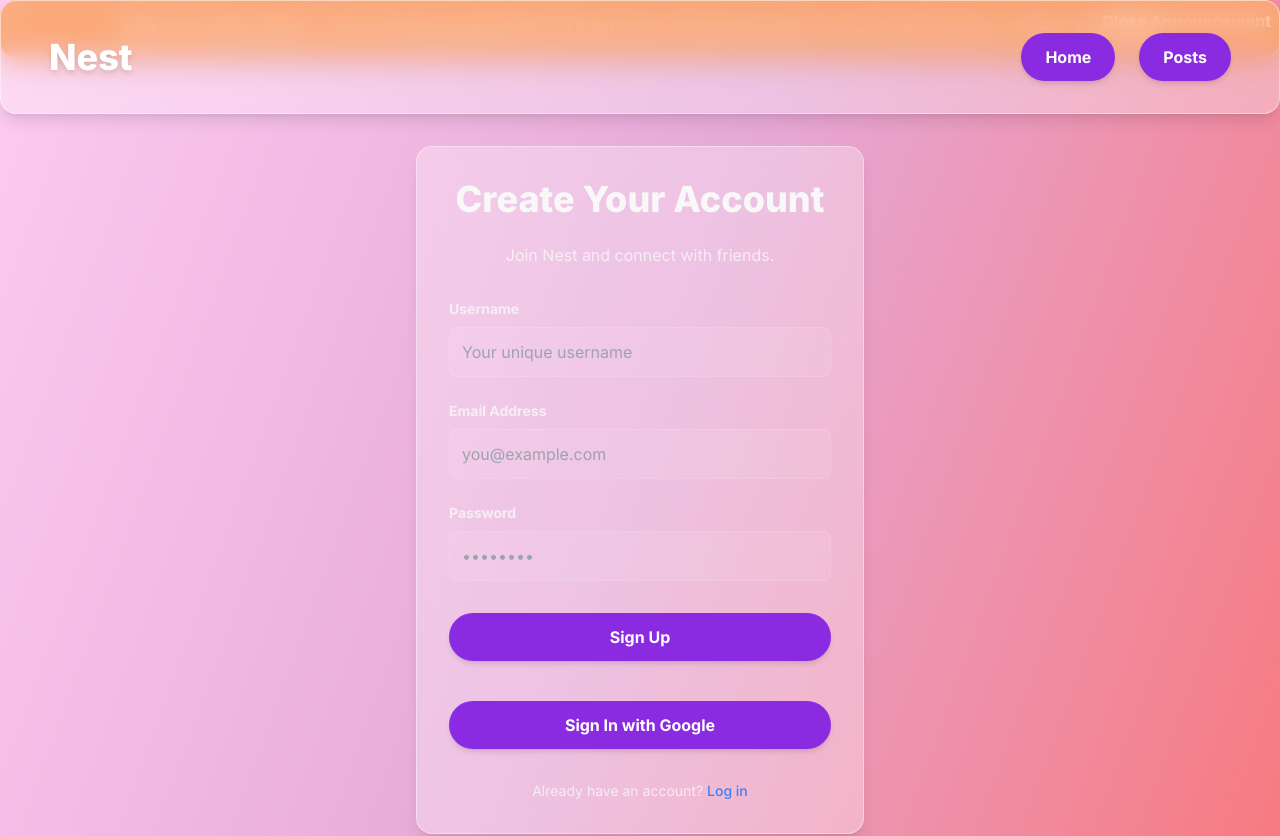
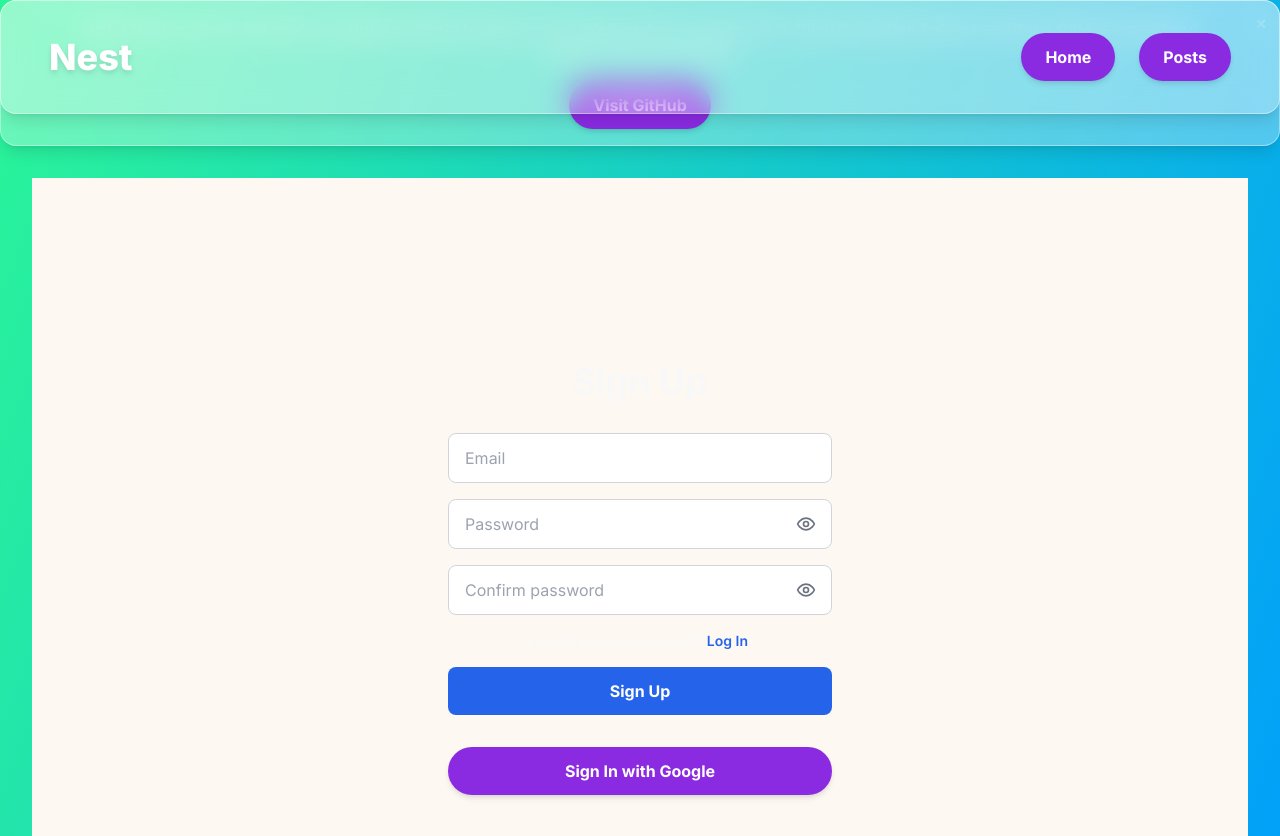
Before and after one commit to greenhenry441/nest-social-networking, a Next.js app: page /signup in a window 1280 px wide. Shown: the top 836 px of the page. Built offline with nearby package versions, Linux system fonts and the light colour scheme; no server answers.

Commit message:
feat: Implement seamless authentication and update version to 1.0.2

```diff
--- a/app/components/AnnouncementBanner.tsx
+++ b/app/components/AnnouncementBanner.tsx
@@ -10,16 +10,26 @@ export default function AnnouncementBanner() {
   }
 
   return (
-    <div className="glassmorphism text-center p-4 bg-orange-500/80 text-white">
-      <p className="font-semibold">
-        Nest is in Version Alpha, so we are having design/CSS and build issues. Please bear with us as we fix these issues. Thanks, Nest Team
-      </p>
+    <div className="glassmorphism relative p-4">
+      <div className="flex flex-col items-center justify-center space-y-4 mx-12">
+        <p className="font-semibold text-center">
+            Hello! Nest is now in full mode, so alpha and beta testing is over! We now have version 1.0.2. Click the button below to visit the GitHub repository! Thanks, Nest Developers
+        </p>
+        <a
+            href="https://github.com/greenhenry441/nest-social-networking/tree/M1.MI1.P1"
+            target="_blank"
+            rel="noopener noreferrer"
+            className="btn flex-shrink-0"
+        >
+            Visit GitHub
+        </a>
+      </div>
       <button
-        onClick={() => setIsVisible(false)}
-        className="absolute top-2 right-2 text-white font-bold"
-        suppressHydrationWarning
+          onClick={() => setIsVisible(false)}
+          className="absolute top-2 right-3 text-white font-semibold text-lg"
+          suppressHydrationWarning
       >
-        Close Announcement
+          &times;
       </button>
     </div>
   );
--- a/app/globals.css
+++ b/app/globals.css
@@ -6,7 +6,7 @@
   body {
     @apply text-foreground;
     /* A vibrant gradient background makes the glassmorphism pop */
-    background: linear-gradient(110deg, #fdcbf1 0%, #e6a8d7 50%, #f7797d 100%);
+    background: linear-gradient(110deg, #2AF598 0%, #009EFD 100%);
     min-height: 100vh;
   }
 
--- a/app/login/page.tsx
+++ b/app/login/page.tsx
@@ -1,22 +1,26 @@
-'use client'
+'use client';
 
 import { useState } from 'react';
 import Link from 'next/link';
 import { useRouter } from 'next/navigation';
-import { signInWithEmailAndPassword } from 'firebase/auth';
+import { signInWithEmailAndPassword, sendPasswordResetEmail } from 'firebase/auth';
 import { auth } from '@/lib/firebase/client';
 import { createSession } from '@/app/actions';
 import GoogleSignInButton from '@/app/components/GoogleSignInButton';
+import { Eye, EyeOff } from 'lucide-react';
 
 export default function LoginPage() {
   const [email, setEmail] = useState('');
   const [password, setPassword] = useState('');
   const [error, setError] = useState<string | null>(null);
+  const [showPassword, setShowPassword] = useState(false);
+  const [resetSent, setResetSent] = useState(false);
   const router = useRouter();
 
   const handleLogin = async (event: React.FormEvent<HTMLFormElement>) => {
     event.preventDefault();
     setError(null);
+    setResetSent(false);
     try {
       const userCredential = await signInWithEmailAndPassword(auth, email, password);
       const idToken = await userCredential.user.getIdToken();
@@ -27,79 +31,84 @@ export default function LoginPage() {
     }
   };
 
+  const handlePasswordReset = async () => {
+    if (!email) {
+      setError("Please enter your email address to reset your password.");
+      return;
+    }
+
+    const actionCodeSettings = {
+        url: `${window.location.origin}/reset-password`,
+        handleCodeInApp: true,
+    };
+
+    try {
+      await sendPasswordResetEmail(auth, email, actionCodeSettings);
+      setResetSent(true);
+      setError(null);
+    } catch (e: any) {
+      setError(e.message);
+    }
+  };
+
   return (
-    <div className="min-h-screen bg-background flex items-center justify-center p-4">
-      <div className="grid grid-cols-1 md:grid-cols-2 max-w-4xl w-full bg-card shadow-2xl rounded-2xl overflow-hidden">
-        <div className="p-8 md:p-12 flex flex-col justify-center">
-          <h1 className="text-5xl font-extrabold text-foreground mb-4">Welcome Back</h1>
-          <p className="text-foreground/70 mb-8">Sign in to reconnect with your Nest.</p>
-
-          <form onSubmit={handleLogin} className="space-y-6">
-            <div>
-              <label htmlFor="email" className="text-sm font-bold text-foreground/80 block mb-2">Email Address</label>
+    <div className="min-h-screen bg-[#FDF8F2] flex flex-col items-center justify-center p-4">
+      <div className="w-full max-w-sm">
+        <h1 className="text-4xl font-bold text-center mb-8">Log In</h1>
+        <form onSubmit={handleLogin} className="space-y-4">
           <input
-                id="email"
             type="email"
-                name="email"
-                required
-                className="w-full p-4 bg-input border-2 border-border rounded-lg focus:ring-4 focus:ring-primary/30 focus:border-primary text-foreground transition duration-300"
-                placeholder="you@example.com"
+            placeholder="Email"
+            className="w-full px-4 py-3 border border-gray-300 rounded-lg focus:outline-none focus:ring-2 focus:ring-blue-500"
             value={email}
             onChange={(e) => setEmail(e.target.value)}
+            required
             suppressHydrationWarning
           />
-            </div>
-            <div>
-              <label htmlFor="password_login" className="text-sm font-bold text-foreground/80 block mb-2">Password</label>
+          <div className="relative">
             <input
-                id="password_login"
-                type="password"
-                name="password"
-                required
-                className="w-full p-4 bg-input border-2 border-border rounded-lg focus:ring-4 focus:ring-primary/30 focus:border-primary text-foreground transition duration-300"
-                placeholder="••••••••"
+              type={showPassword ? 'text' : 'password'}
+              placeholder="Password"
+              className="w-full px-4 py-3 border border-gray-300 rounded-lg focus:outline-none focus:ring-2 focus:ring-blue-500"
               value={password}
               onChange={(e) => setPassword(e.target.value)}
+              required
               suppressHydrationWarning
             />
+            <button
+              type="button"
+              className="absolute inset-y-0 right-0 px-4 flex items-center text-gray-500"
+              onClick={() => setShowPassword(!showPassword)}
+              suppressHydrationWarning
+            >
+              {showPassword ? <EyeOff size={20} /> : <Eye size={20} />}
+            </button>
           </div>
-
-            {error && (
-              <div className="mt-4 p-4 bg-destructive/10 border-l-4 border-destructive text-destructive-foreground rounded-r-lg">
-                <p className="font-semibold">Error</p>
-                <p>{error}</p>
+          <div className="text-sm text-center">
+            <p className="mb-2">
+              Don&apos;t have an account?{' '}
+              <Link href="/signup" className="font-semibold text-blue-600 hover:underline">
+                Sign Up
+              </Link>
+            </p>
+            <p>
+              <button type="button" onClick={handlePasswordReset} className="font-semibold text-blue-600 hover:underline" suppressHydrationWarning>
+                Forgot Password?
+              </button>
+            </p>
           </div>
-            )}
-
+          {error && <p className="text-red-500 text-sm text-center">{error}</p>}
+          {resetSent && <p className="text-green-500 text-sm text-center">Password reset email sent!</p>}
           <button
             type="submit"
-              className="w-full bg-primary text-primary-foreground font-bold py-4 px-4 rounded-lg hover:bg-primary/90 transition-transform transform hover:scale-105 focus:outline-none focus:ring-4 focus:ring-primary/50 shadow-lg"
+            className="w-full bg-blue-600 text-white font-bold py-3 px-4 rounded-lg hover:bg-blue-700 transition-colors"
             suppressHydrationWarning
           >
-              Log In
+            Sign In
           </button>
         </form>
-
-          <div className="relative my-6">
-            <div className="absolute inset-0 flex items-center">
-              <span className="w-full border-t border-border"></span>
-            </div>
-            <div className="relative flex justify-center text-xs uppercase">
-              <span className="bg-card px-2 text-foreground/60">Or continue with</span>
-            </div>
-          </div>
-
+        <div className="mt-4">
           <GoogleSignInButton />
-
-          <div className="mt-8 text-center text-sm text-foreground/70">
-            <p>Don&apos;t have an account?{' '}
-              <Link href="/signup" className="font-semibold text-primary hover:underline">
-                Sign up
-              </Link>
-            </p>
-          </div>
-        </div>
-        <div className="hidden md:block bg-cover bg-center" style={{backgroundImage: "url('https://images.unsplash.com/photo-1517486808906-6538b3423b93?q=80&w=2070&auto=format&fit=crop&ixlib=rb-4.0.3&ixid=M3wxMjA3fDB8MHxwaG90by1wYWdlfHx8fGVufDB8fHx8fA%3D%3D')"}}>
         </div>
       </div>
     </div>
--- a/app/signup/page.tsx
+++ b/app/signup/page.tsx
@@ -1,101 +1,107 @@
 'use client'
 
-import { useActionState } from 'react';
+import { useActionState, useState, useEffect } from 'react';
 import Link from 'next/link';
-import { signUp } from '@/app/actions';
+import { useRouter } from 'next/navigation';
+import { signUp, createSession } from '@/app/actions';
+import { signInWithCustomToken } from 'firebase/auth';
+import { auth } from '@/lib/firebase/client';
 import GoogleSignInButton from '@/app/components/GoogleSignInButton';
+import { Eye, EyeOff } from 'lucide-react';
 
 export default function SignupPage() {
-  const [formState, action] = useActionState(signUp, { nestEmail: null, errors: {} });
+  const [formState, action] = useActionState(signUp, { customToken: null, errors: {} });
+  const [showPassword, setShowPassword] = useState(false);
+  const router = useRouter();
 
-  if (formState.nestEmail) {
-    return (
-      <div className="min-h-screen flex flex-col items-center justify-center">
-        <div className="glassmorphism max-w-md w-full mx-auto p-8">
-          <h1 className="text-4xl font-extrabold text-center mb-6 text-foreground">Welcome to Nest!</h1>
-          <p className="text-center text-foreground/80 mb-8">Your account has been created.</p>
-          <div className="bg-input p-4 rounded-lg text-center">
-            <p className="text-sm font-bold text-foreground/80">Your New Nest Email</p>
-            <p className="text-lg font-medium text-foreground">{formState.nestEmail}</p>
-          </div>
-          <Link href="/login" className="btn block w-full mt-8 text-center">
-              Continue to Login
-          </Link>
-        </div>
-      </div>
-    );
-  }
+  useEffect(() => {
+    async function handleSignIn() {
+      if (formState.customToken) {
+        try {
+          const userCredential = await signInWithCustomToken(auth, formState.customToken);
+          const idToken = await userCredential.user.getIdToken();
+          await createSession(idToken);
+          router.push('/');
+        } catch (error) {
+          console.error("Error signing in with custom token:", error);
+        }
+      }
+    }
+    handleSignIn();
+  }, [formState.customToken, router]);
 
   return (
-    <div className="min-h-screen flex flex-col items-center justify-center">
-      <div className="glassmorphism max-w-md w-full mx-auto p-8">
-        <h1 className="text-4xl font-extrabold text-center mb-6 text-foreground">Create Your Account</h1>
-        <p className="text-center text-foreground/80 mb-8">Join Nest and connect with friends.</p>
-
-        <form action={action}>
-          <div className="space-y-6">
-            <div>
-              <label htmlFor="username" className="text-sm font-bold text-foreground/80 block mb-2">Username</label>
-              <input
-                id="username"
-                type="text"
-                name="username"
-                required
-                className="w-full p-3 bg-input border border-border rounded-lg focus:ring-2 focus:ring-primary text-foreground transition"
-                placeholder="Your unique username"
-              />
-            </div>
-            <div>
-              <label htmlFor="email" className="text-sm font-bold text-foreground/80 block mb-2">Email Address</label>
-              <input
-                id="email"
-                type="email"
-                name="email"
-                required
-                className="w-full p-3 bg-input border border-border rounded-lg focus:ring-2 focus:ring-primary text-foreground transition"
-                placeholder="you@example.com"
-              />
-               {formState.errors.email && (
-                <p className="mt-2 text-sm text-destructive">{formState.errors.email.join(', ')}</p>
-              )}
-            </div>
-            <div>
-              <label htmlFor="password_signup" className="text-sm font-bold text-foreground/80 block mb-2">Password</label>
-              <input
-                id="password_signup"
-                type="password"
-                name="password"
-                required
-                className="w-full p-3 bg-input border border-border rounded-lg focus:ring-2 focus:ring-primary text-foreground transition"
-                placeholder="••••••••"
-              />
-              {formState.errors.password && (
-                <p className="mt-2 text-sm text-destructive">{formState.errors.password.join(', ')}</p>
-              )}
-            </div>
+    <div className="min-h-screen bg-[#FDF8F2] flex flex-col items-center justify-center p-4">
+      <div className="w-full max-w-sm">
+        <h1 className="text-4xl font-bold text-center mb-8">Sign Up</h1>
+        <form action={action} className="space-y-4">
+          <input
+            id="email"
+            name="email"
+            type="email"
+            placeholder="Email"
+            className="w-full px-4 py-3 border border-gray-300 rounded-lg focus:outline-none focus:ring-2 focus:ring-blue-500"
+            required
+          />
+          {formState.errors.email && (
+            <p className="text-sm text-red-500">{formState.errors.email.join(', ')}</p>
+          )}
+          <div className="relative">
+            <input
+              id="password_signup"
+              name="password"
+              type={showPassword ? 'text' : 'password'}
+              placeholder="Password"
+              className="w-full px-4 py-3 border border-gray-300 rounded-lg focus:outline-none focus:ring-2 focus:ring-blue-500"
+              required
+            />
+            <button
+              type="button"
+              className="absolute inset-y-0 right-0 px-4 flex items-center text-gray-500"
+              onClick={() => setShowPassword(!showPassword)}
+            >
+              {showPassword ? <EyeOff size={20} /> : <Eye size={20} />}
+            </button>
           </div>
-
-          {formState.errors._form && (
-            <div className="mt-4 p-3 bg-destructive/20 border border-destructive text-destructive rounded-lg">
-              {formState.errors._form.join(', ')}
-            </div>
+          {formState.errors.password && (
+            <p className="text-sm text-red-500">{formState.errors.password.join(', ')}</p>
           )}
-
-          <button
-            type="submit"
-            className="btn w-full mt-8"
-          >
+           <div className="relative">
+            <input
+              id="confirmPassword"
+              name="confirmPassword"
+              type={showPassword ? 'text' : 'password'}
+              placeholder="Confirm password"
+              className="w-full px-4 py-3 border border-gray-300 rounded-lg focus:outline-none focus:ring-2 focus:ring-blue-500"
+              required
+            />
+            <button
+              type="button"
+              className="absolute inset-y-0 right-0 px-4 flex items-center text-gray-500"
+              onClick={() => setShowPassword(!showPassword)}
+            >
+              {showPassword ? <EyeOff size={20} /> : <Eye size={20} />}
+            </button>
+          </div>
+          {formState.errors.confirmPassword && (
+            <p className="text-sm text-red-500">{formState.errors.confirmPassword.join(', ')}</p>
+          )}
+          {formState.error && (
+            <p className="text-sm text-red-500">{formState.error}</p>
+          )}
+          <p className="text-sm text-center">
+            Already have an account?{' '}
+            <Link href="/login" className="font-semibold text-blue-600 hover:underline">
+              Log In
+            </Link>
+          </p>
+          <button type="submit" className="w-full bg-blue-600 text-white font-bold py-3 px-4 rounded-lg hover:bg-blue-700 transition-colors">
             Sign Up
           </button>
         </form>
-
-        <div className="mt-6 text-center">
+        <div className="mt-4">
           <GoogleSignInButton />
         </div>
-
-        <p className="mt-8 text-center text-sm text-foreground/80">
-          Already have an account? <Link href="/login" className="font-medium text-primary hover:underline">Log in</Link>
-        </p>
       </div>
     </div>
   );
```
Also changed, not shown: app/actions.ts (+4 -4 lines), app/components/Notifications.tsx (+10 -19 lines), app/reset-password/page.tsx (added, +103 -0 lines), app/signup/child/page.tsx (+17 -5 lines), firebase.json, public/logo.png (added), 1 other file (tests, documents, lock files or other folders). Lines whose indentation alone changed are shown as unchanged.
